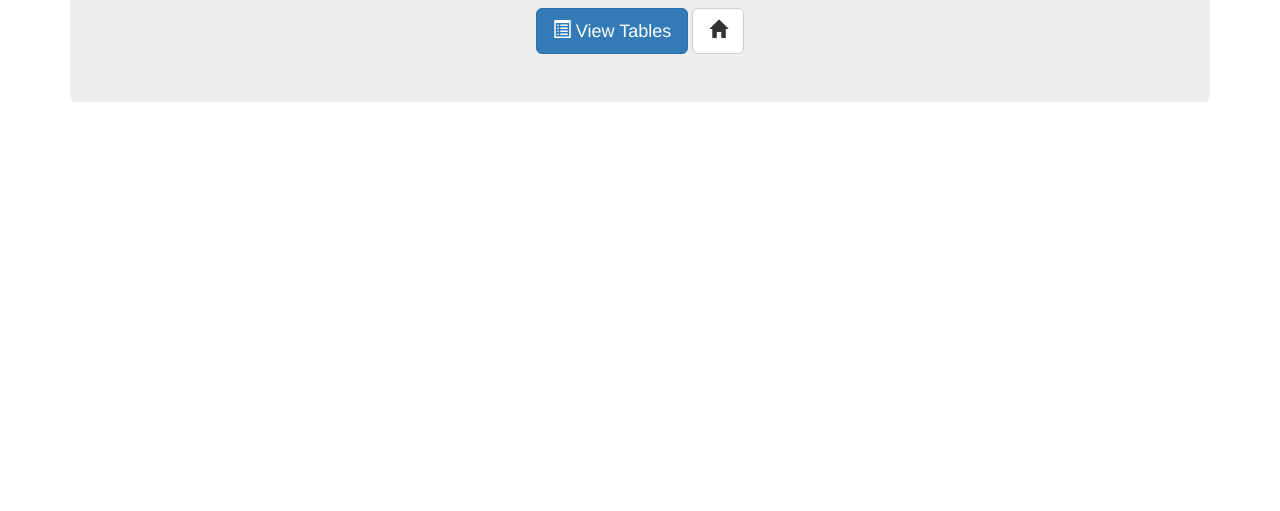
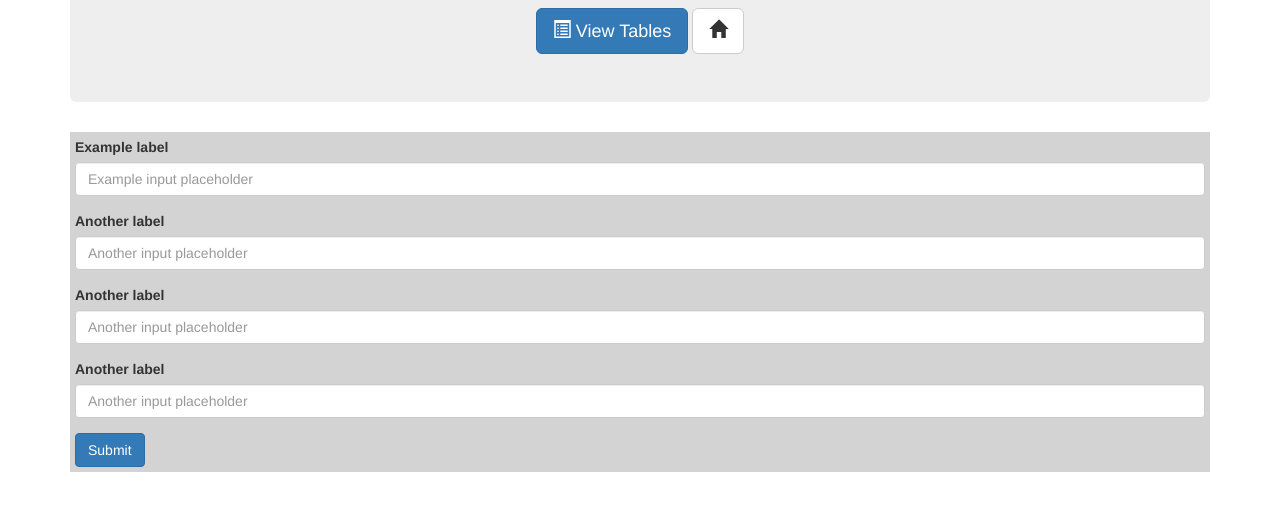
Before and after one commit to AndrewBergheim/HotRestaurant, a website: page frontend/reservation.html in a window 1280 px wide. Shown: the part 239-750 px from the top of the page. Drawn offline with nearby package versions, Linux system fonts and the light colour scheme.

Commit message:
reservation table basic made -sam

```diff
--- a/frontend/reservation.html
+++ b/frontend/reservation.html
@@ -25,6 +25,28 @@
         <a class="btn btn-lg btn-primary" href="tables.html" role="button"><span class="glyphicon glyphicon-list-alt"></span> View Tables</a>
         <a class="btn btn-lg btn-default" href="index.html" role="button" style="background-color: white;"><span class="glyphicon glyphicon-home"></span></a>
     </div>
+
+    <div class="col-12" style="background-color: lightgray; padding: 5px;">
+        <form>
+            <div class="form-group">
+              <label for="formGroupExampleInput">Example label</label>
+              <input type="text" class="form-control" id="formGroupExampleInput" placeholder="Example input placeholder" id="name">
+            </div>
+            <div class="form-group">
+              <label for="formGroupExampleInput2">Another label</label>
+              <input type="text" class="form-control" id="formGroupExampleInput2" placeholder="Another input placeholder" id="phone-number">
+            </div>
+            <div class="form-group">
+                <label for="formGroupExampleInput2">Another label</label>
+                <input type="text" class="form-control" id="formGroupExampleInput2" placeholder="Another input placeholder" id="email">
+            </div>
+            <div class="form-group">
+                <label for="formGroupExampleInput2">Another label</label>
+                <input type="text" class="form-control" id="formGroupExampleInput2" placeholder="Another input placeholder" id="id">
+            </div>
+            <button type="submit" class="btn btn-primary" id="submit-button">Submit</button>
+          </form>
+    </div>
 </div>
 </body>
 
```
